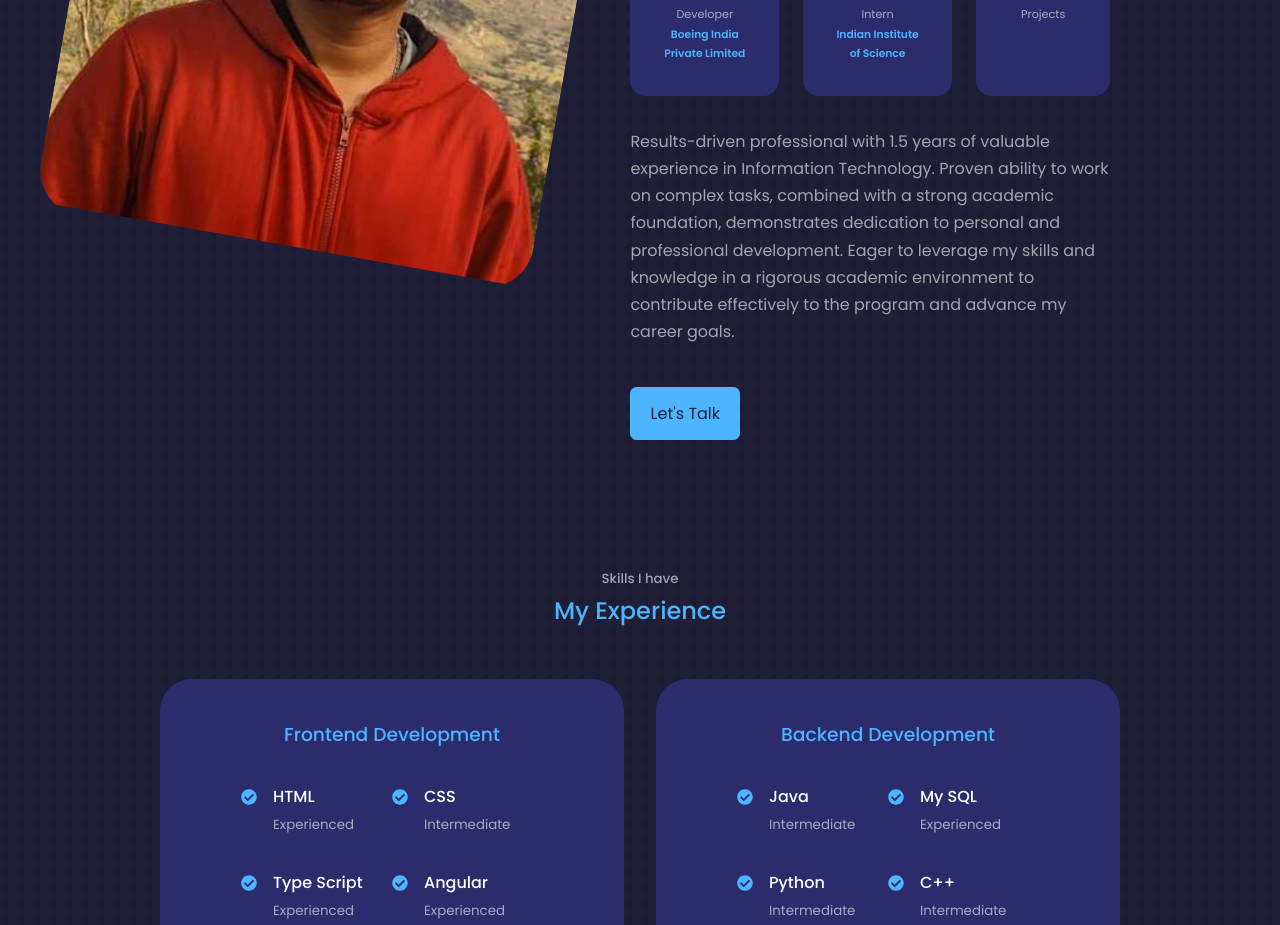
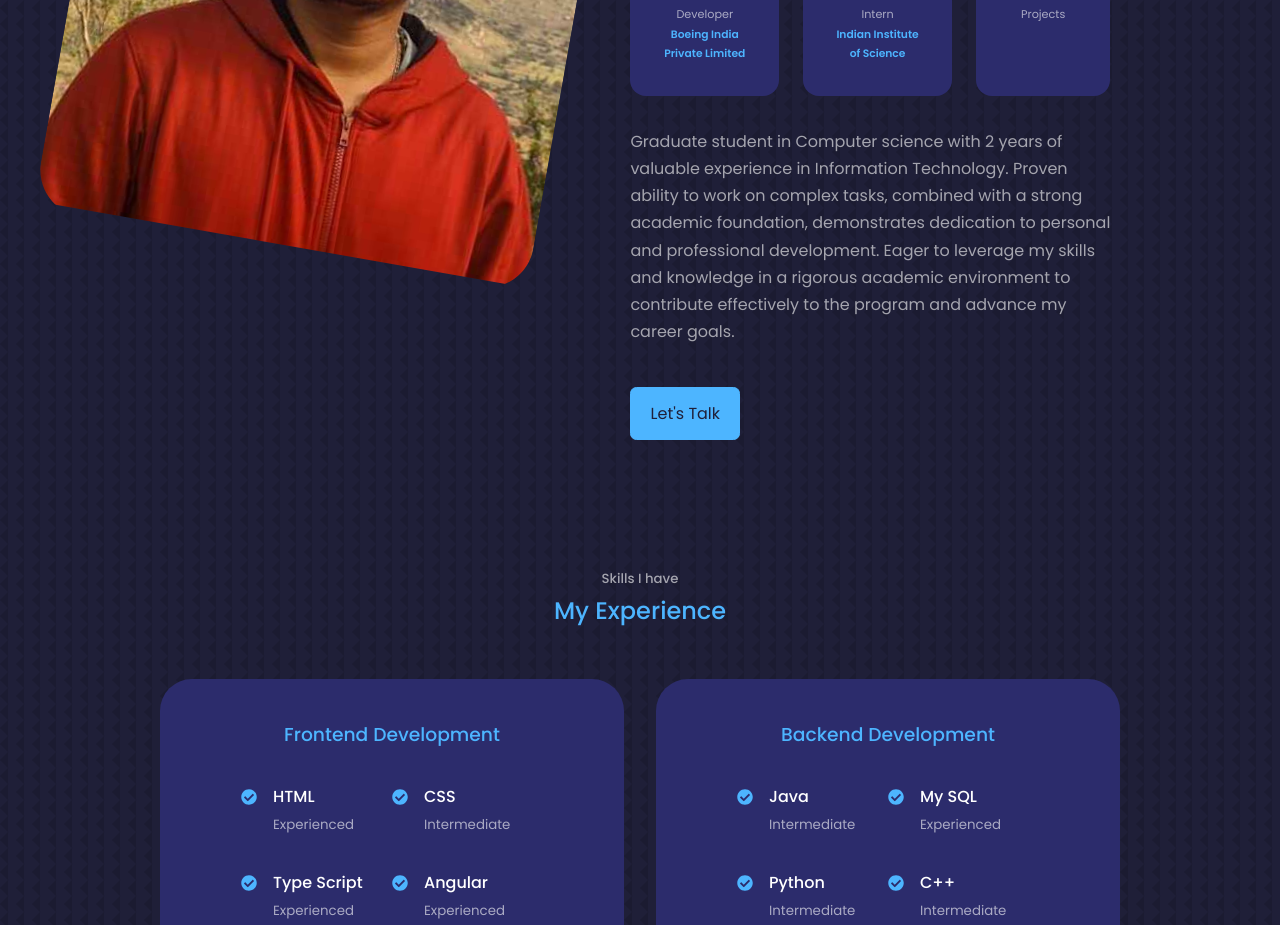
Before and after one commit to ksm007/my-portfolio, a React (Create React App) app: page / in a window 1280 px wide. Shown: the part 1200-2125 px from the top of the page. Built offline with nearby package versions, Linux system fonts and the light colour scheme.

Commit message:
minor changes

```diff
--- a/src/components/about/About.jsx
+++ b/src/components/about/About.jsx
@@ -41,7 +41,7 @@ const About = () => {
 
           <p>
             {" "}
-            Results-driven professional with 1.5 years of valuable experience in
+            Graduate student in Computer science with 2 years of valuable experience in
             Information Technology. Proven ability to work on complex tasks,
             combined with a strong academic foundation, demonstrates dedication
             to personal and professional development. Eager to leverage my
```
Also changed, not shown: 1 other file (tests, documents, lock files or other folders).
